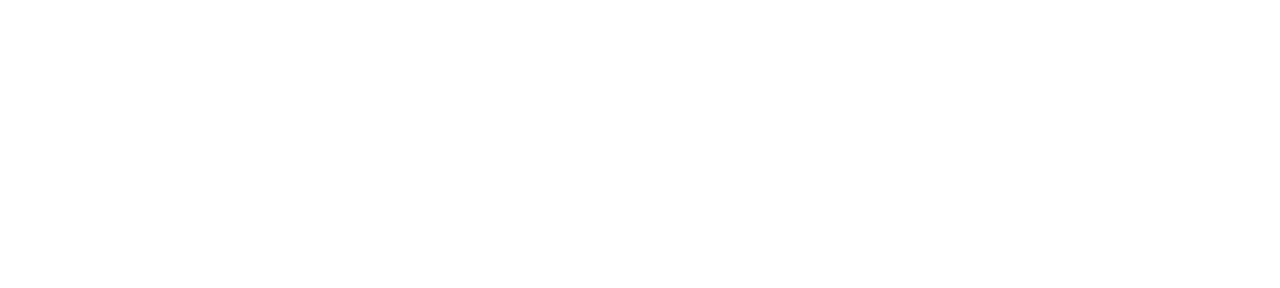
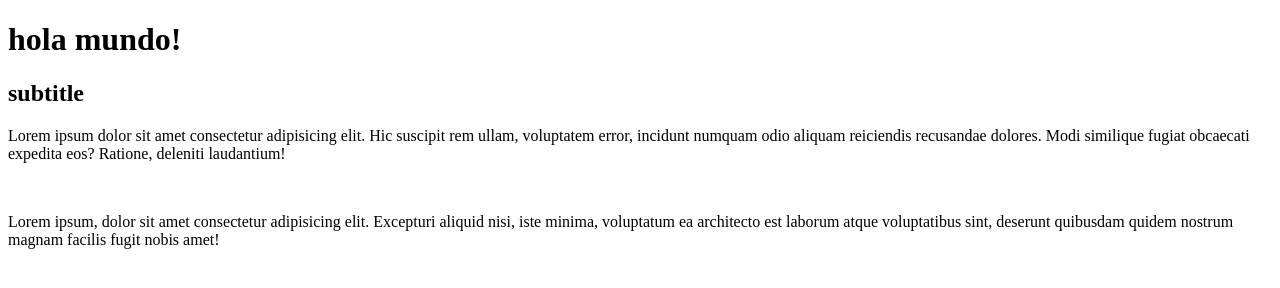
Before and after one commit to Nico301188/Java1, a plain HTML site: page Java/index.html in a window 1280 px wide. Drawn offline with Linux system fonts and the light colour scheme.

Commit message:
claase js

```diff
--- /dev/null
+++ b/JSenHTML/dom.js
@@ -0,0 +1,17 @@
+
+
+// console.log(document.getElementById("mainTitle"));
+const title = document.getElementById("mainTitle");
+ title.innerHTML="hola mundo!"
+
+ console.log(document.getElementById("myDiv").innerHTML)
+ console.log(document.getElementById("myDiv").innerText)
+
+ const element={
+    id:"string",
+    class:"css",
+    name:"name",
+    style:"string",
+    innerHTML:"contenido de HTML",
+    innerText:"Contenido de texto"
+ }
--- a/Java/index.html
+++ b/Java/index.html
@@ -1,17 +1,34 @@
 <!DOCTYPE html>
 <html lang="en">
+
 <head>
     <meta charset="UTF-8">
     <meta name="viewport" content="width=device-width, initial-scale=1.0">
     <title>JS</title>
 </head>
+
 <body>
+    <h1 id="mainTitle">HELLO WORLD!</h1>
+    <div id="myDiv">
+        <h2>subtitle</h2>
+        <div>
+            <p>Lorem ipsum dolor sit amet consectetur adipisicing elit. Hic suscipit rem ullam, voluptatem error,
+                incidunt numquam odio aliquam reiciendis recusandae dolores. Modi similique fugiat obcaecati expedita
+                eos? Ratione, deleniti laudantium!</p>
+            <br>
+            <p>Lorem ipsum, dolor sit amet consectetur adipisicing elit. Excepturi aliquid nisi, iste minima, voluptatum
+                ea architecto est laborum atque voluptatibus sint, deserunt quibusdam quidem nostrum magnam facilis
+                fugit nobis amet!</p>
+        </div>
+    </div>
     <!-- <script src="Java/index.js"></script> -->
     <!-- <script src="Java/index2.js"></script> -->
     <!-- <script src="Java/index3.js"></script> -->
     <!-- <script src="Java/example5.js"></script> -->
     <!-- <script src="Java/example5b.js"></script> -->
-    <script src="Java/multiplication.js"></script>
-    <script src="Java/arrays-object.js"></script>
+    <!-- <script src="Java/multiplication.js"></script> -->
+    <!-- <script src="Java/arrays-object.js"></script> -->
+    <script src="../JSenHTML/dom.js"></script>
 </body>
+
 </html>
```
Also changed, not shown: Java/Java/example5b.js (+20 -2 lines).
